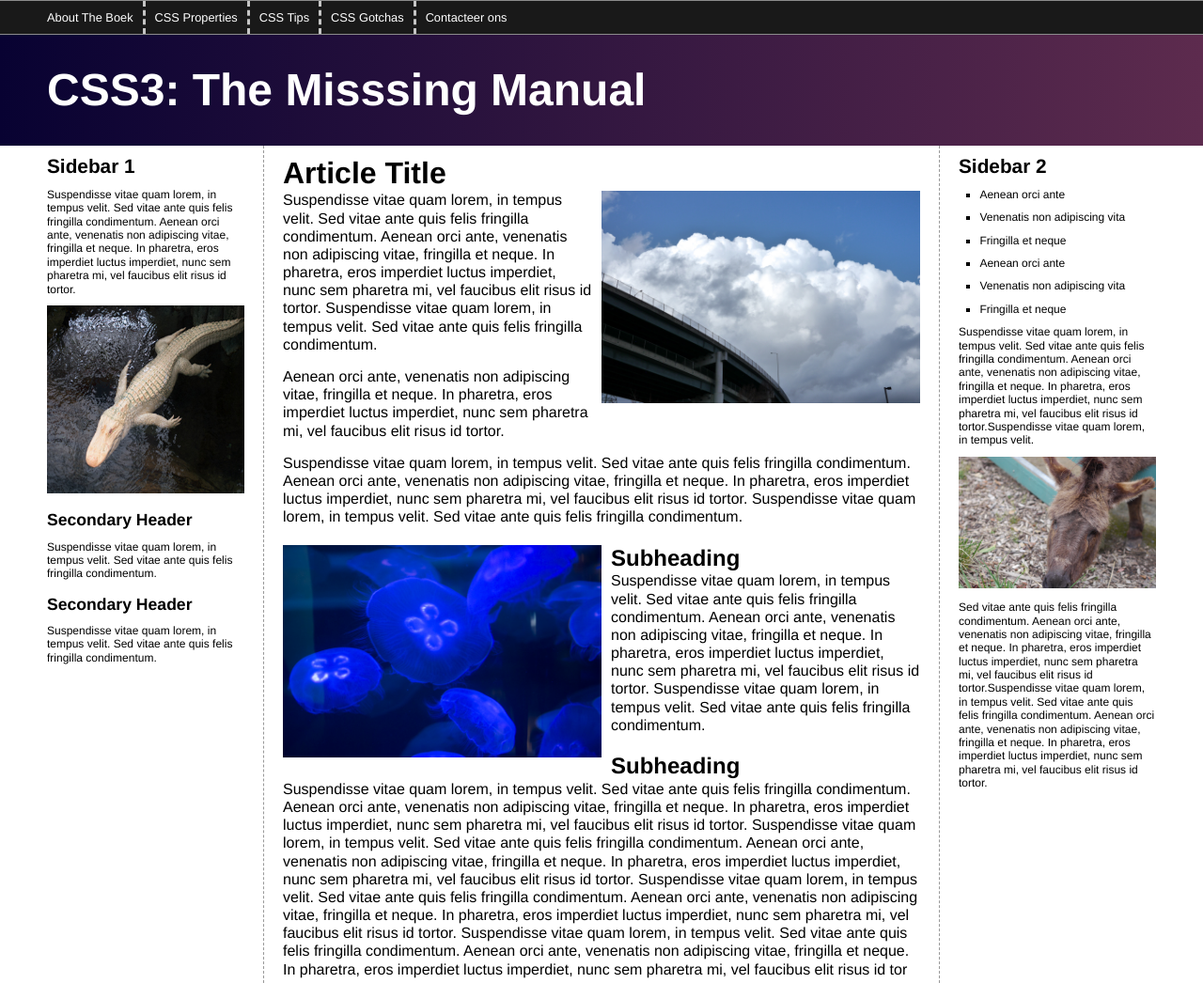
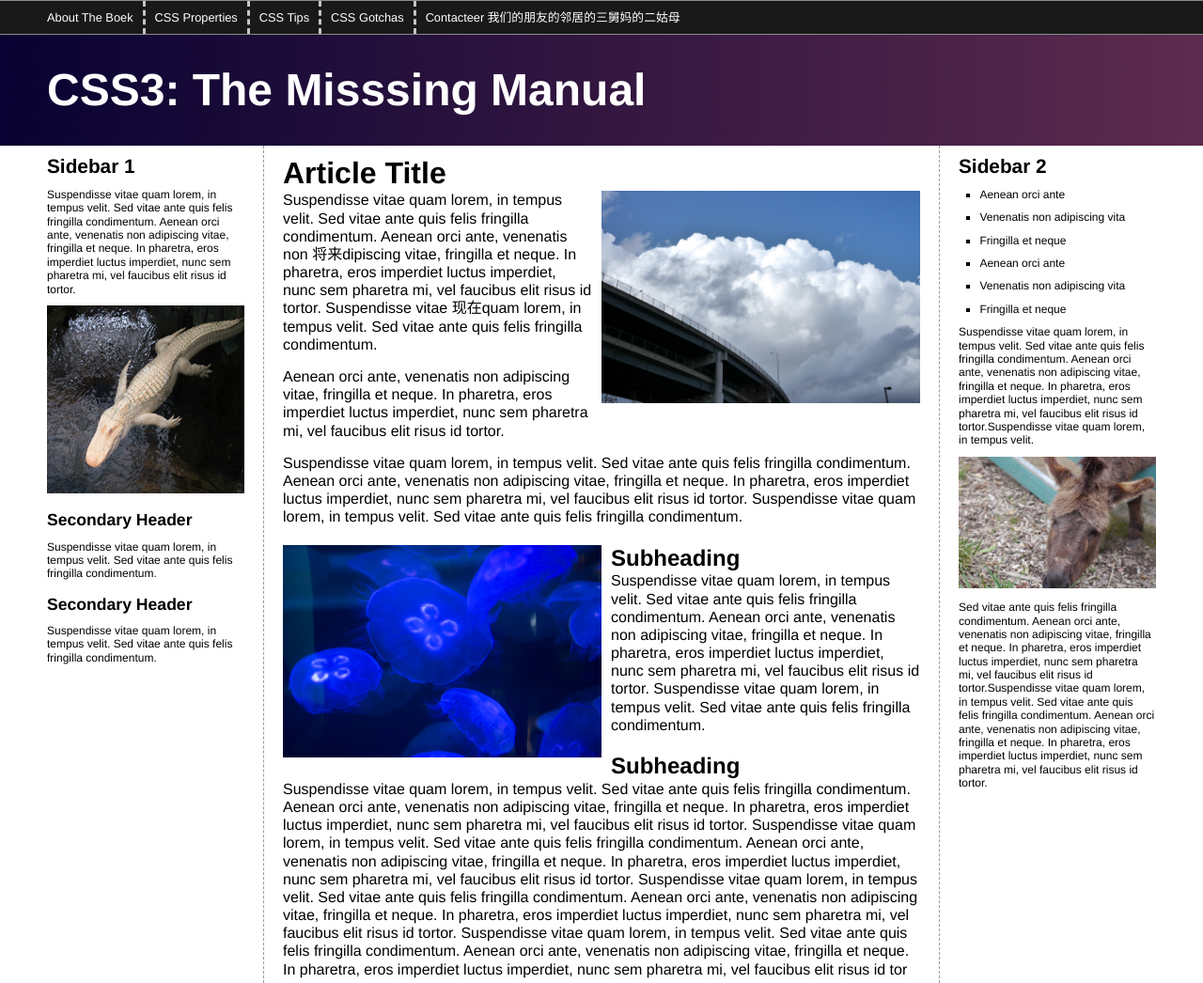
Before and after one commit to Kevin1185/dw2-sam, a plain HTML site: page index.html in a window 1280 px wide. Shown: the top 1046 px of the page at 94% size. Drawn offline with Linux system fonts and the light colour scheme.

Commit message:
Chinees letters toevoegen

```diff
--- a/index.html
+++ b/index.html
@@ -16,7 +16,7 @@
             <li><a href="#">CSS Properties</a></li>
             <li><a href="#">CSS Tips</a></li>
             <li><a href="#">CSS Gotchas</a></li>
-            <li><a href="#">Contacteer ons</a></li>
+            <li><a href="#">Contacteer 我们的朋友的邻居的三舅妈的二姑母</a></li>
           </ul>
         </nav>
         <h1>CSS3: The Misssing Manual</h1>
@@ -33,9 +33,9 @@
                 class="half right"
               />Suspendisse vitae quam lorem, in tempus velit. Sed vitae ante
               quis felis fringilla condimentum. Aenean orci ante, venenatis non
-              adipiscing vitae, fringilla et neque. In pharetra, eros imperdiet
+              将来dipiscing vitae, fringilla et neque. In pharetra, eros imperdiet
               luctus imperdiet, nunc sem pharetra mi, vel faucibus elit risus id
-              tortor. Suspendisse vitae quam lorem, in tempus velit. Sed vitae
+              tortor. Suspendisse vitae 现在quam lorem, in tempus velit. Sed vitae
               ante quis felis fringilla condimentum.
             </p>
             <p>
```
